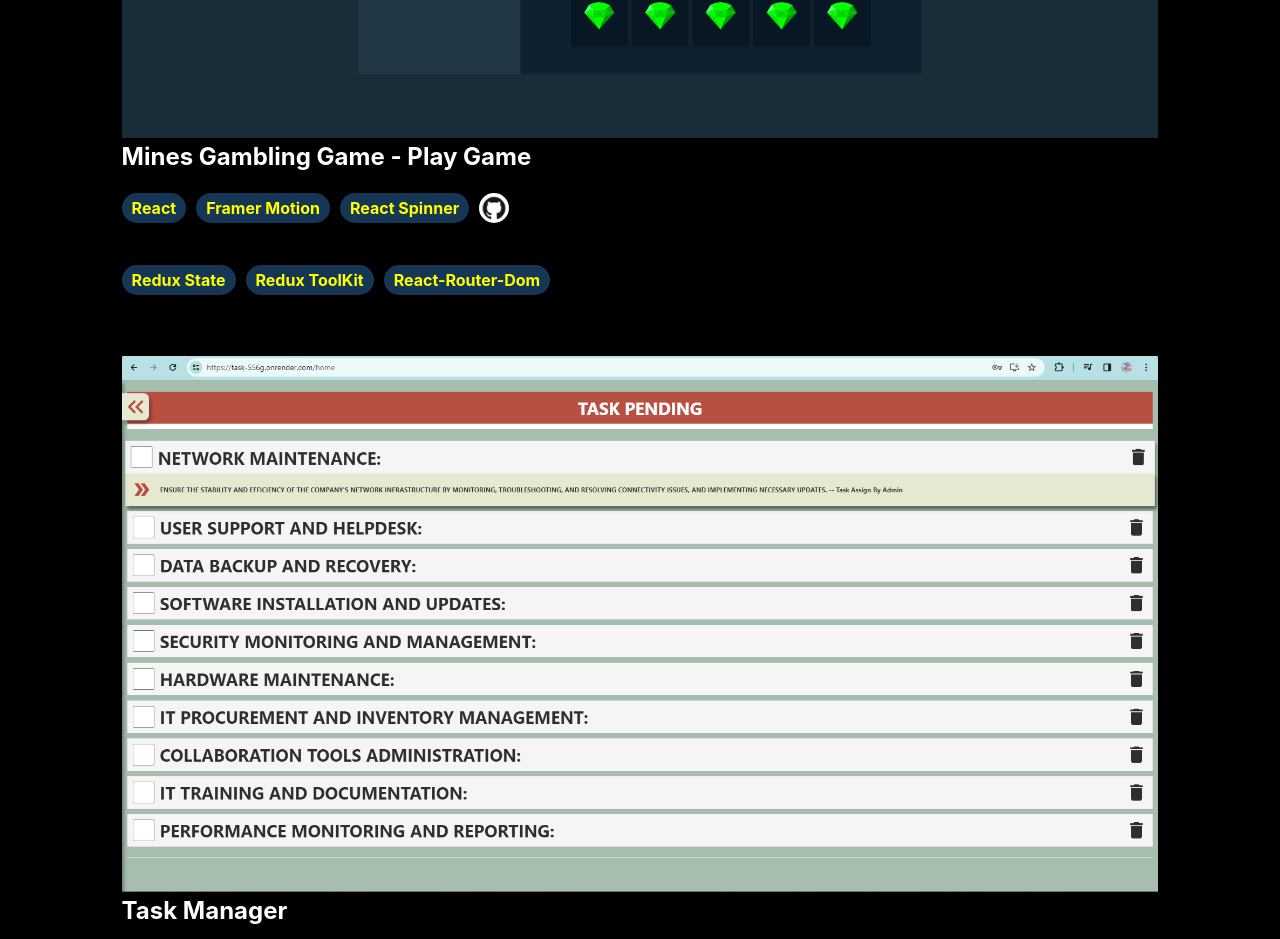
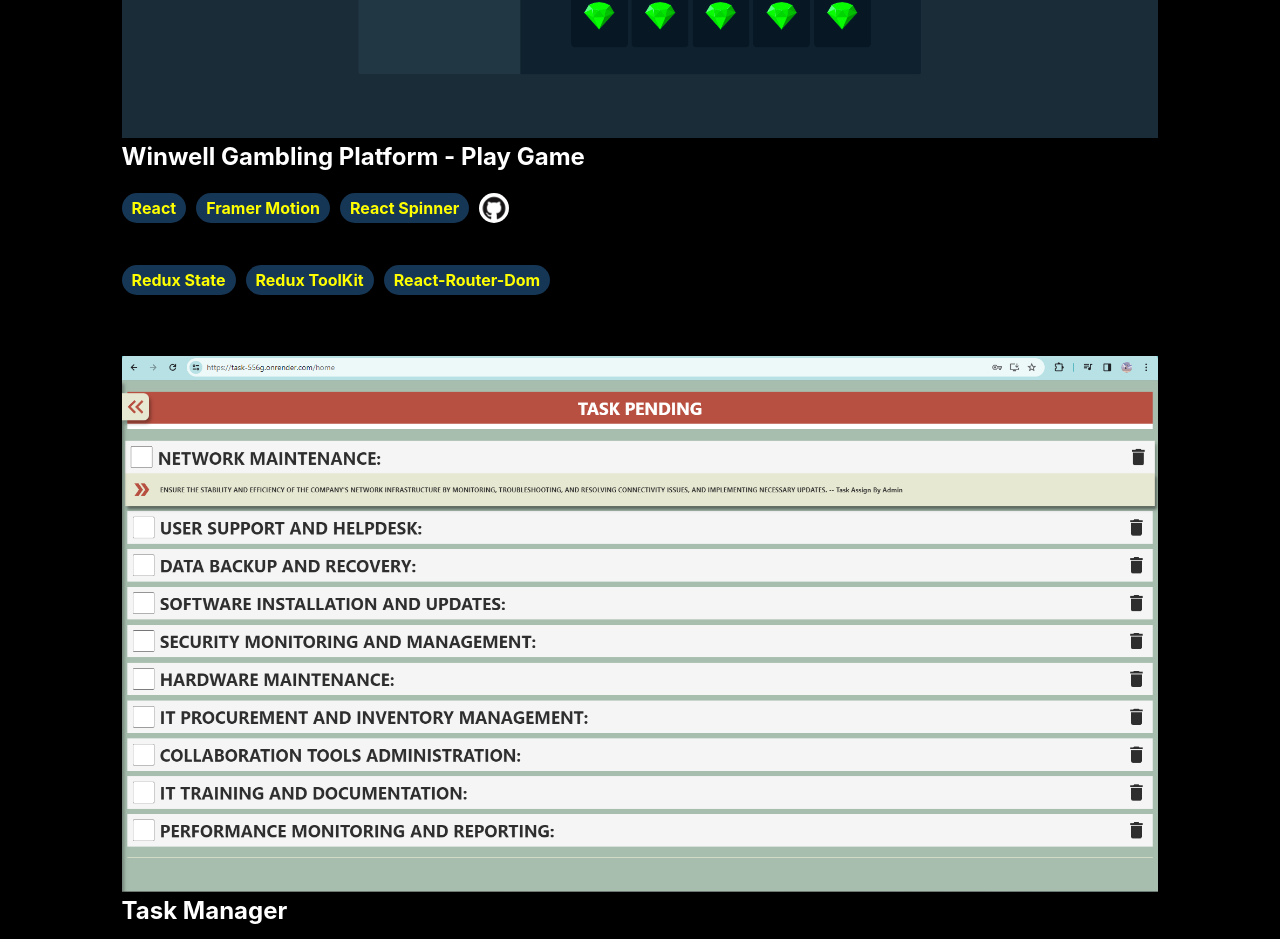
Before and after one commit to Git-Sangharsh/myPortfolio, a React (Create React App) app: page / in a window 1280 px wide. Shown: the part 2489-3428 px from the top of the page. Built offline with nearby package versions, Linux system fonts and the light colour scheme.

Commit message:
changed the name of gambling project

```diff
--- a/src/components/skills/Skills.js
+++ b/src/components/skills/Skills.js
@@ -37,7 +37,7 @@ const Skills = () => {
         >
           <a href="https://mines-x3cj.onrender.com/">
             <img src={mines} alt="" className="common-skill-img" />
-            <h1 className="skills-header">Mines Gambling Game - Play Game</h1>
+            <h1 className="skills-header">Winwell Gambling Platform - Play Game</h1>
             {/* <h4>
             Created a full-stack web application, combining React for the
             frontend and Express.js with MongoDB for the backend. Implemented
```
